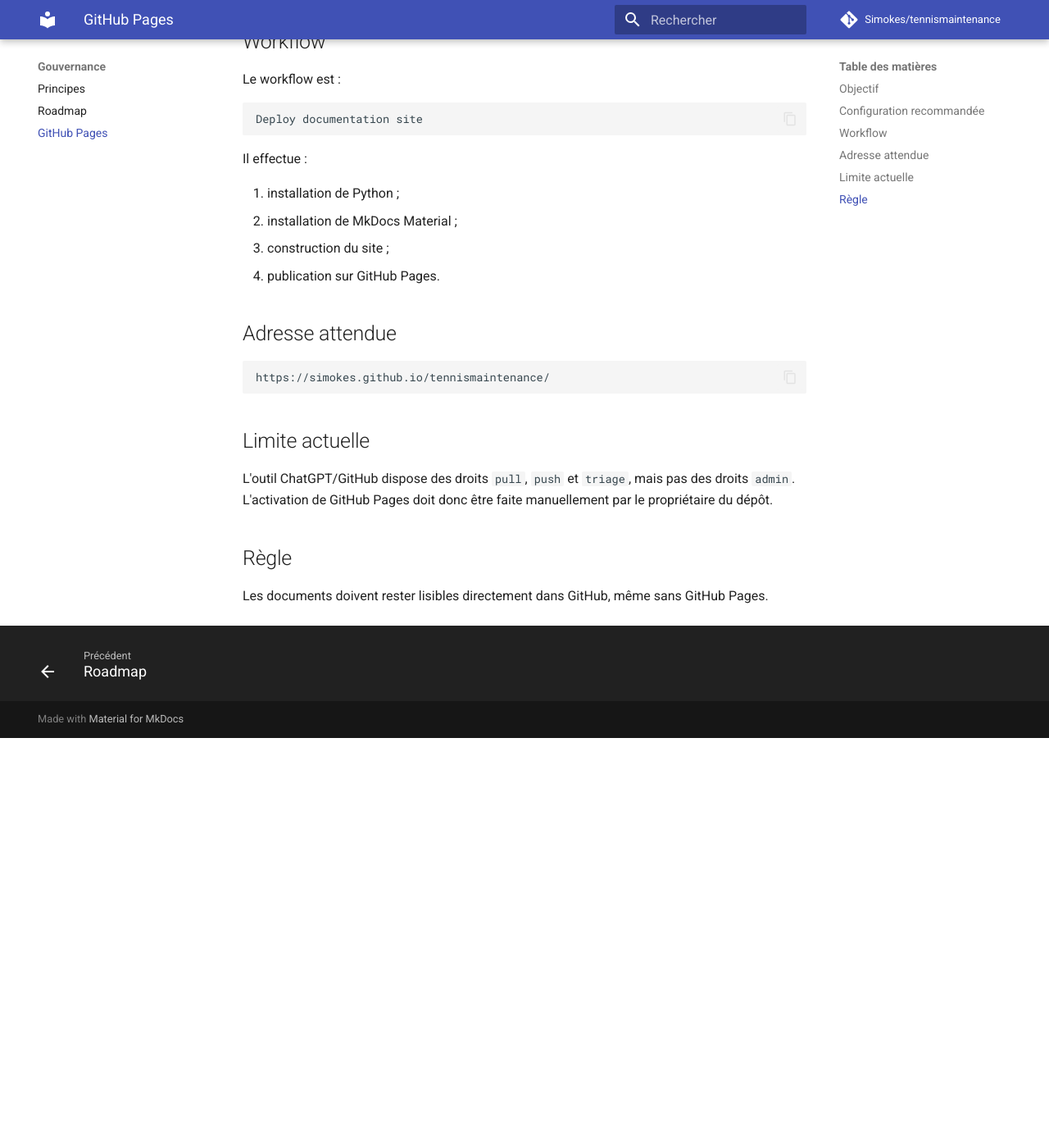
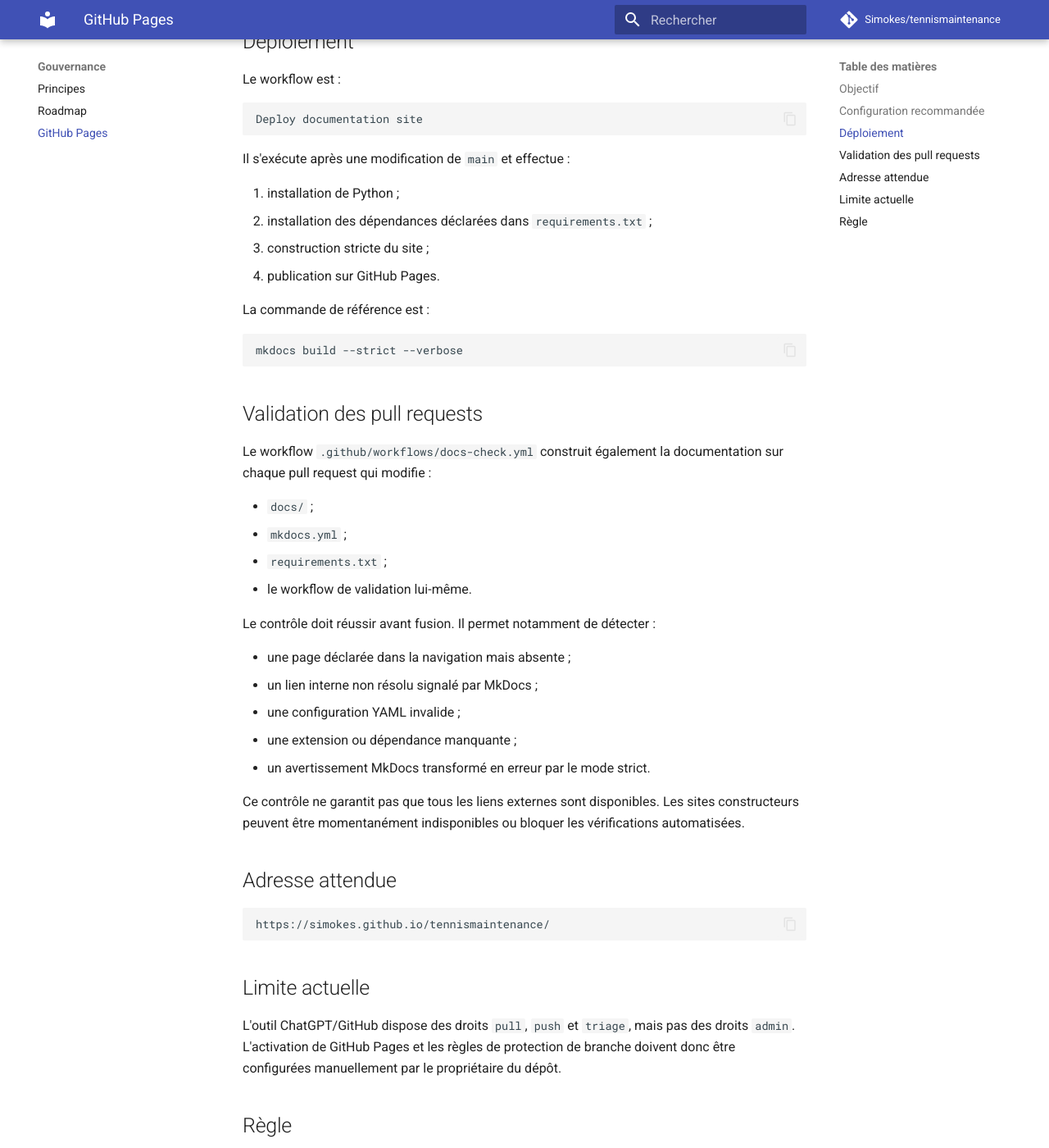
Before and after one commit to Simokes/tennismaintenance, an MkDocs documentation site: the page built from docs/GITHUB_PAGES.md, in a window 1280 px wide and 1400 px high, scrolled down 788 px. Shown: the whole window at 82% size. Built offline with MkDocs 1.6.1 and Material for MkDocs 9.7.7, drawn with Linux system fonts in a browser that asks for light colours; comment, search, counter and statistics services are not loaded; before the commit the page ends 1688 px from its top, so only the background shows below that; some of the changed text lies outside the part shown.

Commit message:
docs: documenter la validation MkDocs des PR

````diff
--- a/docs/GITHUB_PAGES.md
+++ b/docs/GITHUB_PAGES.md
@@ -6,7 +6,7 @@ Rendre le référentiel consultable comme un site documentaire.
 
 ## Configuration recommandée
 
-Le dépôt utilise MkDocs Material et un workflow GitHub Actions.
+Le dépôt utilise MkDocs Material et des workflows GitHub Actions.
 
 Dans GitHub :
 
@@ -28,7 +28,7 @@ Deploy from a branch
 
 Cette ancienne option sert plutôt aux sites statiques simples. Ici, le site doit être construit par le workflow `.github/workflows/pages.yml`.
 
-## Workflow
+## Déploiement
 
 Le workflow est :
 
@@ -36,12 +36,37 @@ Le workflow est :
 Deploy documentation site
 ```
 
-Il effectue :
+Il s'exécute après une modification de `main` et effectue :
 
 1. installation de Python ;
-2. installation de MkDocs Material ;
-3. construction du site ;
+2. installation des dépendances déclarées dans `requirements.txt` ;
+3. construction stricte du site ;
 4. publication sur GitHub Pages.
+
+La commande de référence est :
+
+```bash
+mkdocs build --strict --verbose
+```
+
+## Validation des pull requests
+
+Le workflow `.github/workflows/docs-check.yml` construit également la documentation sur chaque pull request qui modifie :
+
+- `docs/` ;
+- `mkdocs.yml` ;
+- `requirements.txt` ;
+- le workflow de validation lui-même.
+
+Le contrôle doit réussir avant fusion. Il permet notamment de détecter :
+
+- une page déclarée dans la navigation mais absente ;
+- un lien interne non résolu signalé par MkDocs ;
+- une configuration YAML invalide ;
+- une extension ou dépendance manquante ;
+- un avertissement MkDocs transformé en erreur par le mode strict.
+
+Ce contrôle ne garantit pas que tous les liens externes sont disponibles. Les sites constructeurs peuvent être momentanément indisponibles ou bloquer les vérifications automatisées.
 
 ## Adresse attendue
 
@@ -51,7 +76,7 @@ https://simokes.github.io/tennismaintenance/
 
 ## Limite actuelle
 
-L'outil ChatGPT/GitHub dispose des droits `pull`, `push` et `triage`, mais pas des droits `admin`. L'activation de GitHub Pages doit donc être faite manuellement par le propriétaire du dépôt.
+L'outil ChatGPT/GitHub dispose des droits `pull`, `push` et `triage`, mais pas des droits `admin`. L'activation de GitHub Pages et les règles de protection de branche doivent donc être configurées manuellement par le propriétaire du dépôt.
 
 ## Règle
 
````
